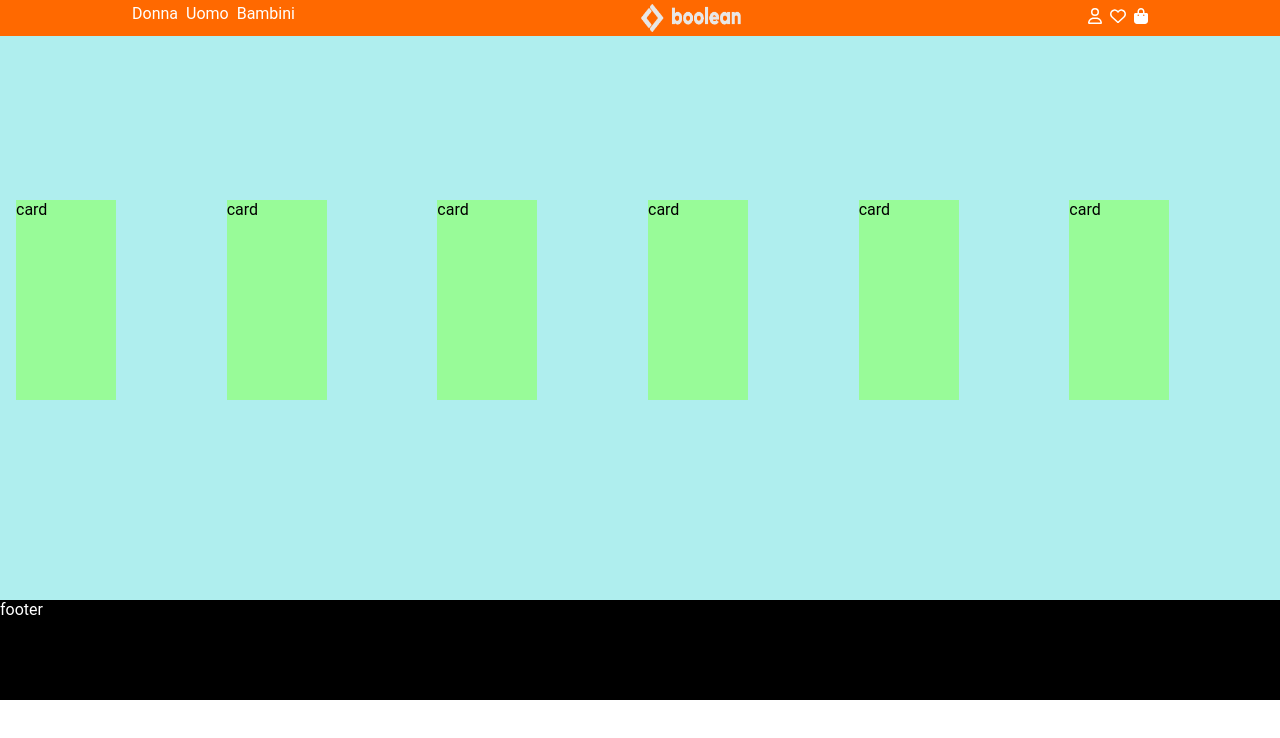
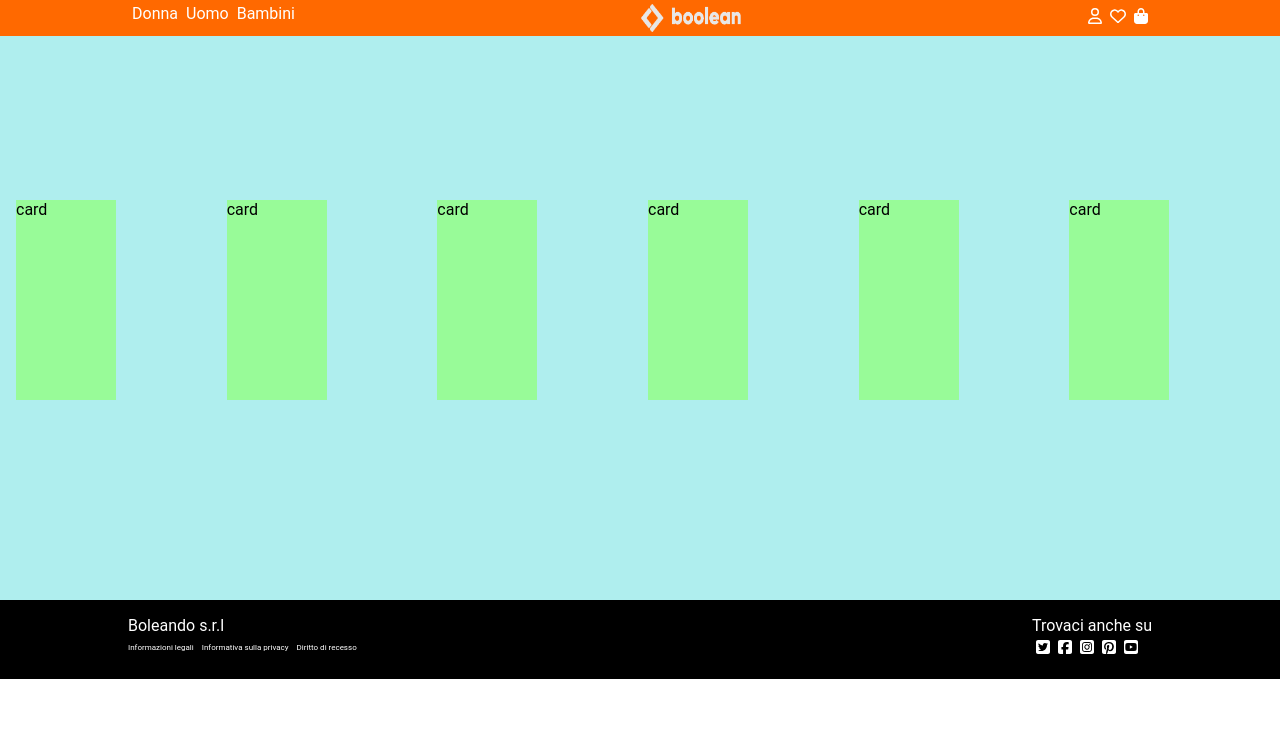
Before and after one commit to andreadebortoli2/vite-boolando, a Vue app: page / in a window 1280 px wide. Shown: the top 738 px of the page. Built offline with nearby package versions, Linux system fonts and the light colour scheme.

Commit message:
edit footer

```diff
--- a/src/assets/partials/_FooterStyle.scss
+++ b/src/assets/partials/_FooterStyle.scss
@@ -1,7 +1,13 @@
 @use './Variables' as *;
 
-footer {
-    height: 100px;
+#site_footer {
+    color: $lighter;
     background-color: $darker;
-    color: $lighter;
+    padding: 1rem 0;
+
+    .legal_info {
+        font-size: 0.5rem;
+        padding-top: 0.5rem;
+        margin-left: -0.25rem;
+    }
 }
--- a/src/components/AppFooter.vue
+++ b/src/components/AppFooter.vue
@@ -5,7 +5,53 @@
 </script>
 
 <template>
-    <footer>footer</footer>
+    <footer id="site_footer">
+        <div class="container d-flex">
+            <div class="left_footer">
+                <div>Boleando s.r.l</div>
+                <div class="legal_info">
+                    <a href="#">Informazioni legali</a>
+                    <a href="#">Informativa sulla privacy</a>
+                    <a href="#">Diritto di recesso</a>
+                </div>
+            </div>
+            <div class="right_footer">
+                <div class="find_us icons">
+                    <div>Trovaci anche su</div>
+                    <svg xmlns="http://www.w3.org/2000/svg" viewBox="0 0 448 512">
+                        <!Font Awesome Free 6.5.1 by @fontawesome - https://fontawesome.com License -
+                            https://fontawesome.com/license/free Copyright 2024 Fonticons, Inc.-->
+                            <path
+                                d="M64 32C28.7 32 0 60.7 0 96V416c0 35.3 28.7 64 64 64H384c35.3 0 64-28.7 64-64V96c0-35.3-28.7-64-64-64H64zM351.3 199.3v0c0 86.7-66 186.6-186.6 186.6c-37.2 0-71.7-10.8-100.7-29.4c5.3 .6 10.4 .8 15.8 .8c30.7 0 58.9-10.4 81.4-28c-28.8-.6-53-19.5-61.3-45.5c10.1 1.5 19.2 1.5 29.6-1.2c-30-6.1-52.5-32.5-52.5-64.4v-.8c8.7 4.9 18.9 7.9 29.6 8.3c-9-6-16.4-14.1-21.5-23.6s-7.8-20.2-7.7-31c0-12.2 3.2-23.4 8.9-33.1c32.3 39.8 80.8 65.8 135.2 68.6c-9.3-44.5 24-80.6 64-80.6c18.9 0 35.9 7.9 47.9 20.7c14.8-2.8 29-8.3 41.6-15.8c-4.9 15.2-15.2 28-28.8 36.1c13.2-1.4 26-5.1 37.8-10.2c-8.9 13.1-20.1 24.7-32.9 34c.2 2.8 .2 5.7 .2 8.5z" />
+                    </svg>
+                    <svg xmlns="http://www.w3.org/2000/svg" viewBox="0 0 448 512">
+                        <!Font Awesome Free 6.5.1 by @fontawesome - https://fontawesome.com License -
+                            https://fontawesome.com/license/free Copyright 2024 Fonticons, Inc.-->
+                            <path
+                                d="M64 32C28.7 32 0 60.7 0 96V416c0 35.3 28.7 64 64 64h98.2V334.2H109.4V256h52.8V222.3c0-87.1 39.4-127.5 125-127.5c16.2 0 44.2 3.2 55.7 6.4V172c-6-.6-16.5-1-29.6-1c-42 0-58.2 15.9-58.2 57.2V256h83.6l-14.4 78.2H255V480H384c35.3 0 64-28.7 64-64V96c0-35.3-28.7-64-64-64H64z" />
+                    </svg>
+                    <svg xmlns="http://www.w3.org/2000/svg" viewBox="0 0 448 512">
+                        <!Font Awesome Free 6.5.1 by @fontawesome - https://fontawesome.com License -
+                            https://fontawesome.com/license/free Copyright 2024 Fonticons, Inc.-->
+                            <path
+                                d="M194.4 211.7a53.3 53.3 0 1 0 59.3 88.7 53.3 53.3 0 1 0 -59.3-88.7zm142.3-68.4c-5.2-5.2-11.5-9.3-18.4-12c-18.1-7.1-57.6-6.8-83.1-6.5c-4.1 0-7.9 .1-11.2 .1c-3.3 0-7.2 0-11.4-.1c-25.5-.3-64.8-.7-82.9 6.5c-6.9 2.7-13.1 6.8-18.4 12s-9.3 11.5-12 18.4c-7.1 18.1-6.7 57.7-6.5 83.2c0 4.1 .1 7.9 .1 11.1s0 7-.1 11.1c-.2 25.5-.6 65.1 6.5 83.2c2.7 6.9 6.8 13.1 12 18.4s11.5 9.3 18.4 12c18.1 7.1 57.6 6.8 83.1 6.5c4.1 0 7.9-.1 11.2-.1c3.3 0 7.2 0 11.4 .1c25.5 .3 64.8 .7 82.9-6.5c6.9-2.7 13.1-6.8 18.4-12s9.3-11.5 12-18.4c7.2-18 6.8-57.4 6.5-83c0-4.2-.1-8.1-.1-11.4s0-7.1 .1-11.4c.3-25.5 .7-64.9-6.5-83l0 0c-2.7-6.9-6.8-13.1-12-18.4zm-67.1 44.5A82 82 0 1 1 178.4 324.2a82 82 0 1 1 91.1-136.4zm29.2-1.3c-3.1-2.1-5.6-5.1-7.1-8.6s-1.8-7.3-1.1-11.1s2.6-7.1 5.2-9.8s6.1-4.5 9.8-5.2s7.6-.4 11.1 1.1s6.5 3.9 8.6 7s3.2 6.8 3.2 10.6c0 2.5-.5 5-1.4 7.3s-2.4 4.4-4.1 6.2s-3.9 3.2-6.2 4.2s-4.8 1.5-7.3 1.5l0 0c-3.8 0-7.5-1.1-10.6-3.2zM448 96c0-35.3-28.7-64-64-64H64C28.7 32 0 60.7 0 96V416c0 35.3 28.7 64 64 64H384c35.3 0 64-28.7 64-64V96zM357 389c-18.7 18.7-41.4 24.6-67 25.9c-26.4 1.5-105.6 1.5-132 0c-25.6-1.3-48.3-7.2-67-25.9s-24.6-41.4-25.8-67c-1.5-26.4-1.5-105.6 0-132c1.3-25.6 7.1-48.3 25.8-67s41.5-24.6 67-25.8c26.4-1.5 105.6-1.5 132 0c25.6 1.3 48.3 7.1 67 25.8s24.6 41.4 25.8 67c1.5 26.3 1.5 105.4 0 131.9c-1.3 25.6-7.1 48.3-25.8 67z" />
+                    </svg>
+                    <svg xmlns="http://www.w3.org/2000/svg" viewBox="0 0 448 512">
+                        <!Font Awesome Free 6.5.1 by @fontawesome - https://fontawesome.com License -
+                            https://fontawesome.com/license/free Copyright 2024 Fonticons, Inc.-->
+                            <path
+                                d="M384 32H64C28.7 32 0 60.7 0 96V416c0 35.3 28.7 64 64 64h72.6l-2.2-.8c-5.4-48.1-3.1-57.5 15.7-134.7c3.9-16 8.5-35 13.9-57.9c0 0-7.3-14.8-7.3-36.5c0-70.7 75.5-78 75.5-25c0 13.5-5.4 31.1-11.2 49.8c-3.3 10.6-6.6 21.5-9.1 32c-5.7 24.5 12.3 44.4 36.4 44.4c43.7 0 77.2-46 77.2-112.4c0-58.8-42.3-99.9-102.6-99.9C153 139 112 191.4 112 245.6c0 21.1 8.2 43.7 18.3 56c2 2.4 2.3 4.5 1.7 7c-1.1 4.7-3.1 12.9-4.7 19.2c-1 4-1.8 7.3-2.1 8.6c-1.1 4.5-3.5 5.5-8.2 3.3c-30.6-14.3-49.8-59.1-49.8-95.1C67.2 167.1 123.4 96 229.4 96c85.2 0 151.4 60.7 151.4 141.8c0 84.6-53.3 152.7-127.4 152.7c-24.9 0-48.3-12.9-56.3-28.2c0 0-12.3 46.9-15.3 58.4c-5 19.3-17.6 42.9-27.4 59.3H384c35.3 0 64-28.7 64-64V96c0-35.3-28.7-64-64-64z" />
+                    </svg>
+                    <svg xmlns="http://www.w3.org/2000/svg" viewBox="0 0 448 512">
+                        <!Font Awesome Free 6.5.1 by @fontawesome - https://fontawesome.com License -
+                            https://fontawesome.com/license/free Copyright 2024 Fonticons, Inc.-->
+                            <path
+                                d="M282 256.2l-95.2-54.1V310.3L282 256.2zM384 32H64C28.7 32 0 60.7 0 96V416c0 35.3 28.7 64 64 64H384c35.3 0 64-28.7 64-64V96c0-35.3-28.7-64-64-64zm14.4 136.1c7.6 28.6 7.6 88.2 7.6 88.2s0 59.6-7.6 88.1c-4.2 15.8-16.5 27.7-32.2 31.9C337.9 384 224 384 224 384s-113.9 0-142.2-7.6c-15.7-4.2-28-16.1-32.2-31.9C42 315.9 42 256.3 42 256.3s0-59.7 7.6-88.2c4.2-15.8 16.5-28.2 32.2-32.4C110.1 128 224 128 224 128s113.9 0 142.2 7.7c15.7 4.2 28 16.6 32.2 32.4z" />
+                    </svg>
+                </div>
+            </div>
+        </div>
+    </footer>
 </template>
 
 <style></style>
```
